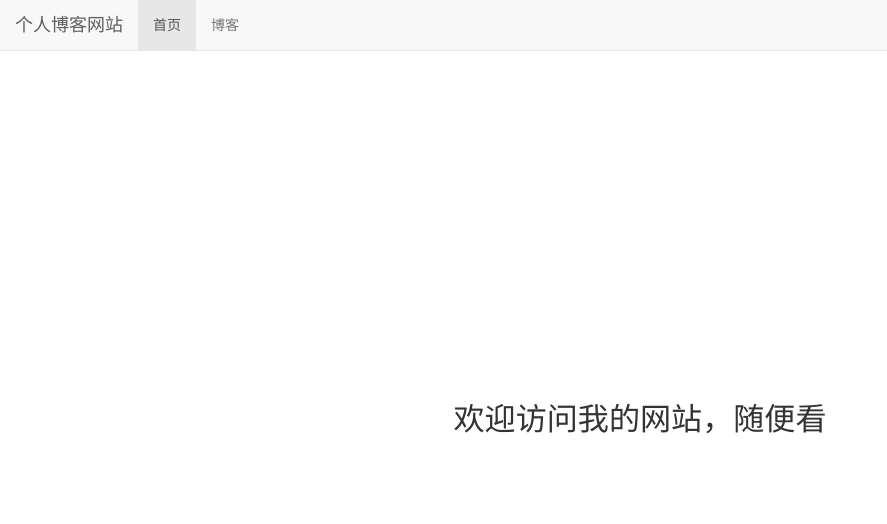
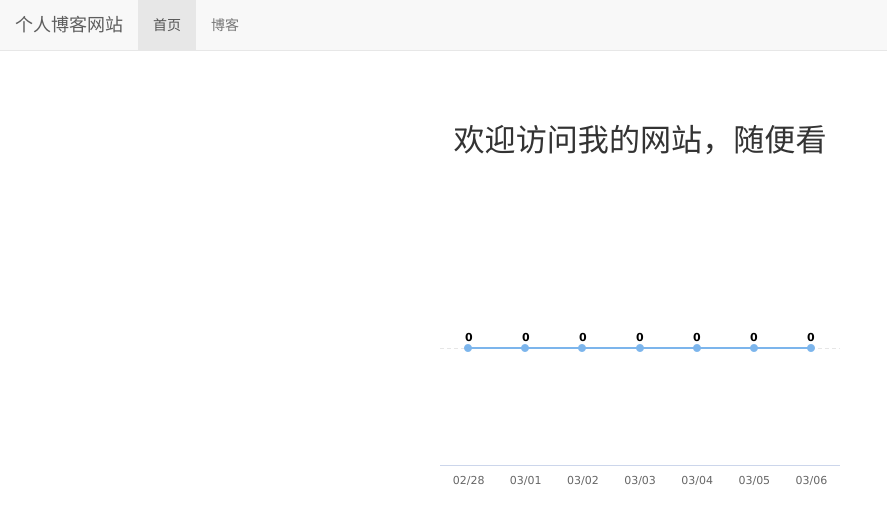
Before and after one commit to yanghaotai/mysite, a Django app: page / in a window 1280 px wide. Shown: the top 524 px of the page, without its empty margins (0-887 px from the left). Run offline with Django 3.2, Linux system fonts and the light colour scheme; data comes from the database, SQL or seed files in the repository; both versions use the stored data as it was after the commit; some libraries are stand-ins or nearby versions.

Commit message:
20.阅读计数统计和显示

```diff
--- a/mysite/views.py
+++ b/mysite/views.py
@@ -1,5 +1,12 @@
 from django.shortcuts import render_to_response
+from django.contrib.contenttypes.models import ContentType
+from read_statistics.utils import get_seven_days_read_data
+from blog.models import Blog
 
 def home(request):
+    blog_content_type = ContentType.objects.get_for_model(Blog)
+    dates,read_nums = get_seven_days_read_data(blog_content_type)
     context={}
+    context['dates'] = dates
+    context['read_nums'] = read_nums
     return render_to_response('home.html',context)
--- a/read_statistics/utils.py
+++ b/read_statistics/utils.py
@@ -1,18 +1,35 @@
+import datetime
 from django.contrib.contenttypes.models import ContentType
-from .models import ReadNum
+from django.utils import timezone
+from django.db.models import Sum
+from .models import ReadNum,ReadDetail
 
 
 def read_statistics_once_read(request,obj):
     ct = ContentType.objects.get_for_model(obj)
     key = '%s_%s_read' % (ct.model,obj.pk)
     if not request.COOKIES.get(key):
-        if ReadNum.objects.filter(content_type=ct,object_id=obj.pk).count():
-            #存在记录
-            readnum = ReadNum.objects.get(content_type=ct,object_id=obj.pk)
-        else:
-            #不存在记录
-            readnum = ReadNum(content_type=ct,object_id=obj.pk)
+        #总阅读数+1
+        readnum,created = ReadNum.objects.get_or_create(content_type=ct,object_id=obj.pk)
         #计数加1
         readnum.read_num += 1
         readnum.save()
+
+        #当天阅读数+1
+        date = timezone.now().date()
+        readDetail,created = ReadDetail.objects.get_or_create(content_type=ct,object_id=obj.pk,date=date)
+        readDetail.read_num += 1
+        readDetail.save()
     return key
+
+def get_seven_days_read_data(content_type):
+    today = timezone.now().date()
+    dates = []
+    read_nums = []
+    for i in range(7,0,-1):
+        date = today - datetime.timedelta(days=i)
+        dates.append(date.strftime('%m/%d'))
+        read_details = ReadDetail.objects.filter(content_type=content_type,date=date)
+        result = read_details.aggregate(read_num_sum=Sum('read_num'))
+        read_nums.append(result['read_num_sum'] or 0)
+    return dates,read_nums
--- a/static/home.css
+++ b/static/home.css
@@ -1,7 +1,13 @@
 h3.home-content{
     font-size: 222%;
-    position: absolute;
-    left: 50%;
-    top: 50%;
-    transform: translate(-50%,-50%);
+    text-align: center;
+    margin-top: 4em;
+    margin-bottom: 2em;
 }
+
+div#container {
+    margin: 0 auto;
+    height: 20em;
+    min-width: 20em;
+    max-width: 30em;
+}
--- a/templates/home.html
+++ b/templates/home.html
@@ -8,6 +8,7 @@
 
 {% block header_extends %}
     <link rel="stylesheet" type="text/css" href="{% static 'home.css' %}"></link>
+    <script src="http://cdn.hcharts.cn/highcharts/highcharts.js"></script>
 {% endblock %}
 
 {% block nav_home_active %}active{% endblock %}
@@ -15,4 +16,38 @@
 {# 页面内容 #}
 {% block content %}
     <h3 class="home-content">欢迎访问我的网站，随便看</h3>
+    <!-- 图表容器 DOM -->
+    <div id="container"></div>
+    <script>
+        // 图表配置
+        var options = {
+            chart: { type: 'line' },
+            title: { text: null },
+            xAxis: {
+                categories: {{ dates|safe }},   // x 轴分类
+                tickmarkPlacement:'on',
+            },
+            yAxis: {
+                title: { text: null },     // y 轴标题
+                labels:{ enabled:false },
+                gridLineDashStyle:'Dash',
+            },
+            series: [{                              // 数据列
+                name: '阅读量',                        // 数据列名
+                data: {{ read_nums }}                     // 数据
+            }],
+            plotOptions:{
+                line:{
+                    dataLabels:{
+                        enabled:true
+                    }
+                }
+
+            },
+            legend:{ enabled:false },
+            credits:{ enabled:false },
+        };
+        // 图表初始化函数
+        var chart = Highcharts.chart('container', options);
+    </script>
 {% endblock %}
```
Also changed, not shown: read_statistics/admin.py (+6 -1 lines), read_statistics/models.py (+9 -0 lines), db.sqlite3, read_statistics/migrations/0002_readdetail.py (added).
